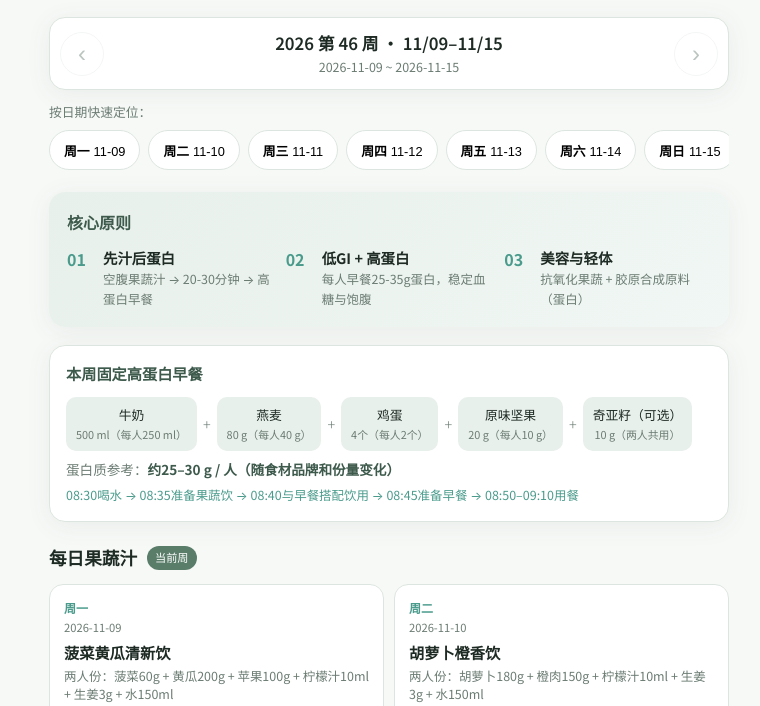
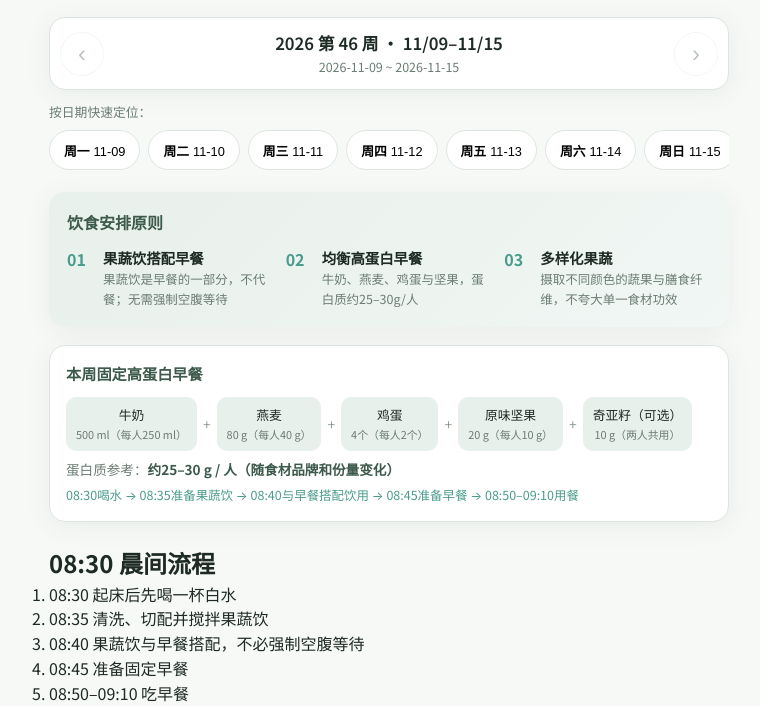
Before and after one commit to shockw4ver/shockw4ver.github.io, a plain HTML site: page index.html in a window 1280 px wide. Shown: the part 94-800 px from the top of the page, without its empty margins (251-1011 px from the left). Drawn offline with Linux system fonts and the light colour scheme.

Commit message:
Upgrade nutrition journal weekly plan and PWA

```diff
--- a/index.html
+++ b/index.html
@@ -4,7 +4,7 @@
   <meta charset="UTF-8" />
   <meta name="viewport" content="width=device-width, initial-scale=1.0, viewport-fit=cover" />
   <meta name="theme-color" content="#5a7d6a" />
-  <meta name="description" content="果蔬汁 + 高蛋白早餐 · 美容控糖轻体" />
+  <meta name="description" content="两人份每周果蔬饮、高蛋白早餐与采购清单" />
 
   <!-- iOS Safari PWA — critical for Add to Home Screen -->
   <meta name="apple-mobile-web-app-capable" content="yes" />
@@ -67,27 +67,27 @@
       </section>
 
       <section class="hero-card">
-        <h2>核心原则</h2>
+        <h2>饮食安排原则</h2>
         <div class="principles">
           <div class="principle">
             <span class="num">01</span>
             <div>
-              <strong>先汁后蛋白</strong>
-              <p>空腹果蔬汁 → 20-30分钟 → 高蛋白早餐</p>
+              <strong>果蔬饮搭配早餐</strong>
+              <p>果蔬饮是早餐的一部分，不代餐；无需强制空腹等待</p>
             </div>
           </div>
           <div class="principle">
             <span class="num">02</span>
             <div>
-              <strong>低GI + 高蛋白</strong>
-              <p>每人早餐25-35g蛋白，稳定血糖与饱腹</p>
+              <strong>均衡高蛋白早餐</strong>
+              <p>牛奶、燕麦、鸡蛋与坚果，蛋白质约25–30g/人</p>
             </div>
           </div>
           <div class="principle">
             <span class="num">03</span>
             <div>
-              <strong>美容与轻体</strong>
-              <p>抗氧化果蔬 + 胶原合成原料（蛋白）</p>
+              <strong>多样化果蔬</strong>
+              <p>摄取不同颜色的蔬果与膳食纤维，不夸大单一食材功效</p>
             </div>
           </div>
         </div>
@@ -99,6 +99,8 @@
         <p class="protein-target" id="protein-target"></p>
         <p class="sequence" id="sequence"></p>
       </section>
+
+      <section class="routine-section"><h2>08:30 晨间流程</h2><ol id="morning-routine" class="routine-list"></ol></section>
 
       <section class="days-section">
         <div class="section-header">
@@ -125,12 +127,12 @@
       <section class="history-section">
         <h2>历史周次</h2>
         <div class="week-list" id="week-list"></div>
-        <p class="hint">数据来自 <code>data/weeks.json</code>，每周日自动化会自动追加新周计划。</p>
+        <p class="hint">数据来自 <code>data/weeks.json</code>。每周计划需由自动化流程发布后才会在此更新。</p>
       </section>
     </main>
 
     <footer class="footer">
-      <p>Started 2026-11-01 · Beauty · Blood-sugar · Lean</p>
+      <p>营养日记 · 两人份每周计划 · 不加糖、不滤渣</p>
     </footer>
   </div>
 
```
